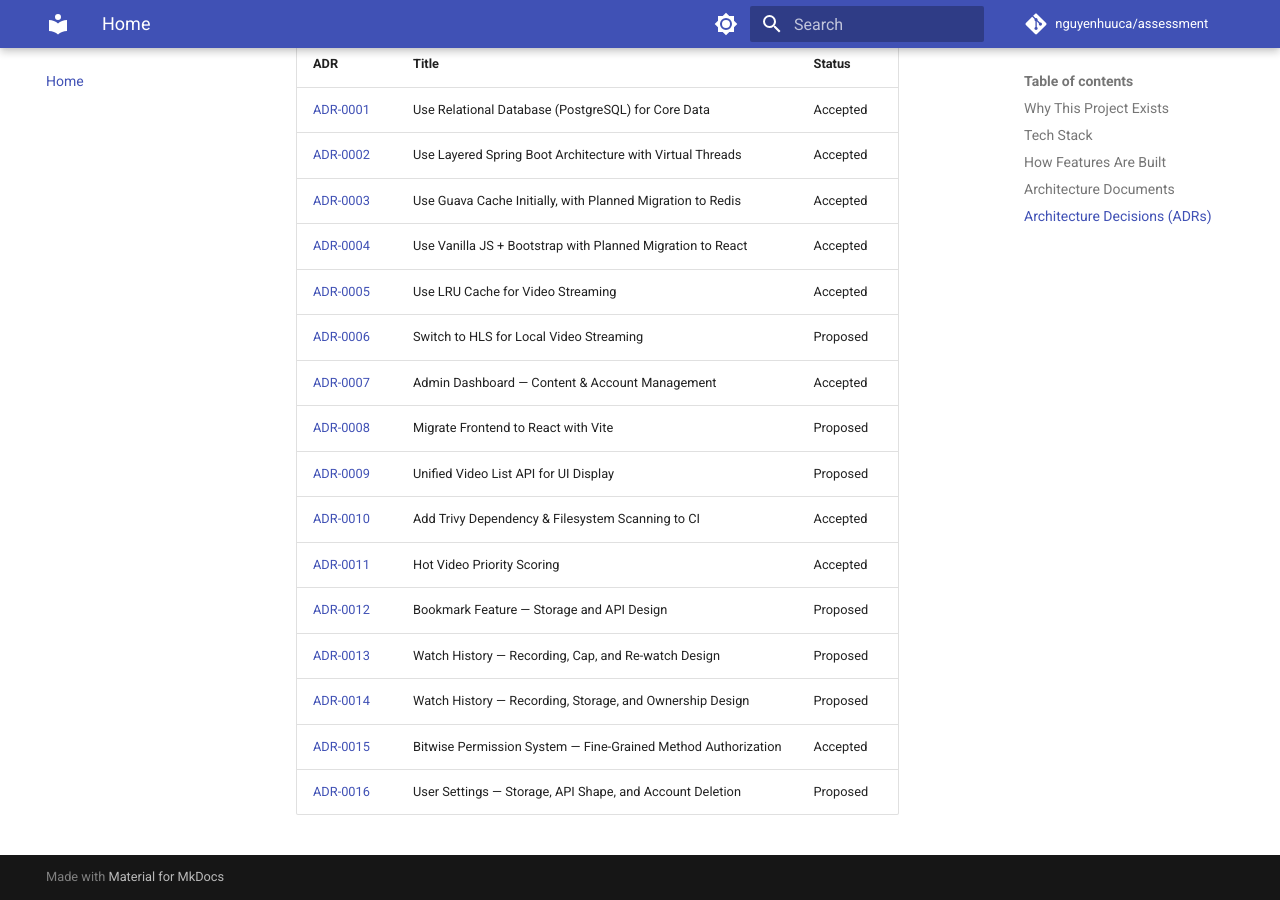
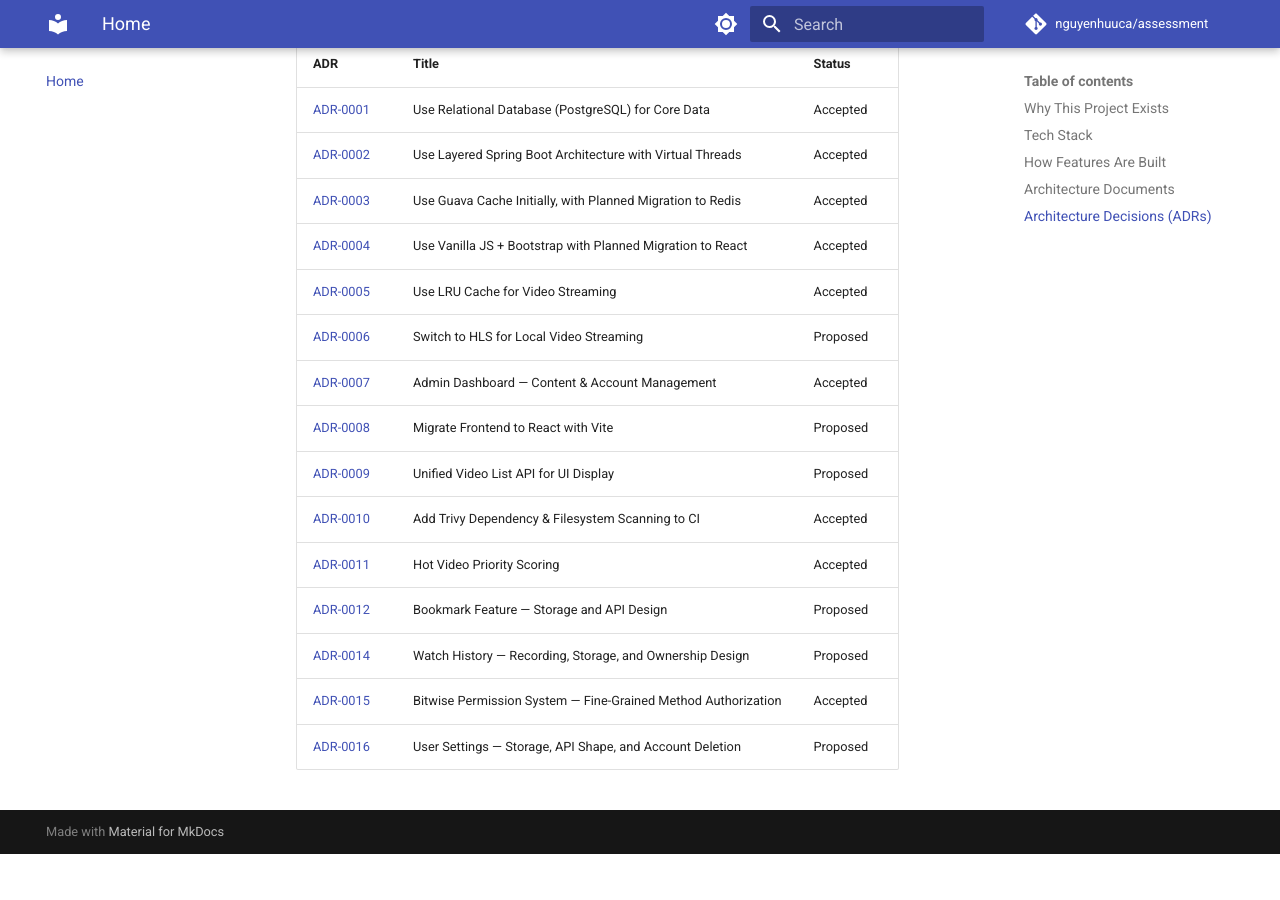
Before and after one commit to nguyenhuuca/assessment, an MkDocs documentation site: the page built from docs/README.md, in a window 1280 px wide and 900 px high, scrolled down 1671 px. Built offline with MkDocs 1.6.1 and Material for MkDocs 9.7.7, drawn with Linux system fonts in a browser that asks for light colours; comment, search, counter and statistics services are not loaded; after the commit the page ends 2525 px from its top, so only the background shows below that.

Commit message:
docs: drop ADR-0013 from README index, keep Opus variant only
Two sibling ADRs exist for watch-history (0013 vanilla, 0014 Opus)
as a model-comparison artifact; the README index should only
surface the Opus version going forward.

```diff
--- a/docs/README.md
+++ b/docs/README.md
@@ -67,7 +67,6 @@ See the full guide: [From Scope to Implementation](guides/flow-scope-to-implemen
 | [ADR-0010](adr/0010-trivy-container-scanning.md) | Add Trivy Dependency & Filesystem Scanning to CI | Accepted |
 | [ADR-0011](adr/0011-hot-video-priority.md) | Hot Video Priority Scoring | Accepted |
 | [ADR-0012](adr/0012-bookmark-feature-design.md) | Bookmark Feature — Storage and API Design | Proposed |
-| [ADR-0013](adr/0013-watch-history-design.md) | Watch History — Recording, Cap, and Re-watch Design | Proposed |
 | [ADR-0014](adr/0014-watch-history-design-opus.md) | Watch History — Recording, Storage, and Ownership Design | Proposed |
 | [ADR-0015](adr/0015-bitwise-permission-system.md) | Bitwise Permission System — Fine-Grained Method Authorization | Accepted |
 | [ADR-0016](adr/0016-user-settings-design.md) | User Settings — Storage, API Shape, and Account Deletion | Proposed |
```
